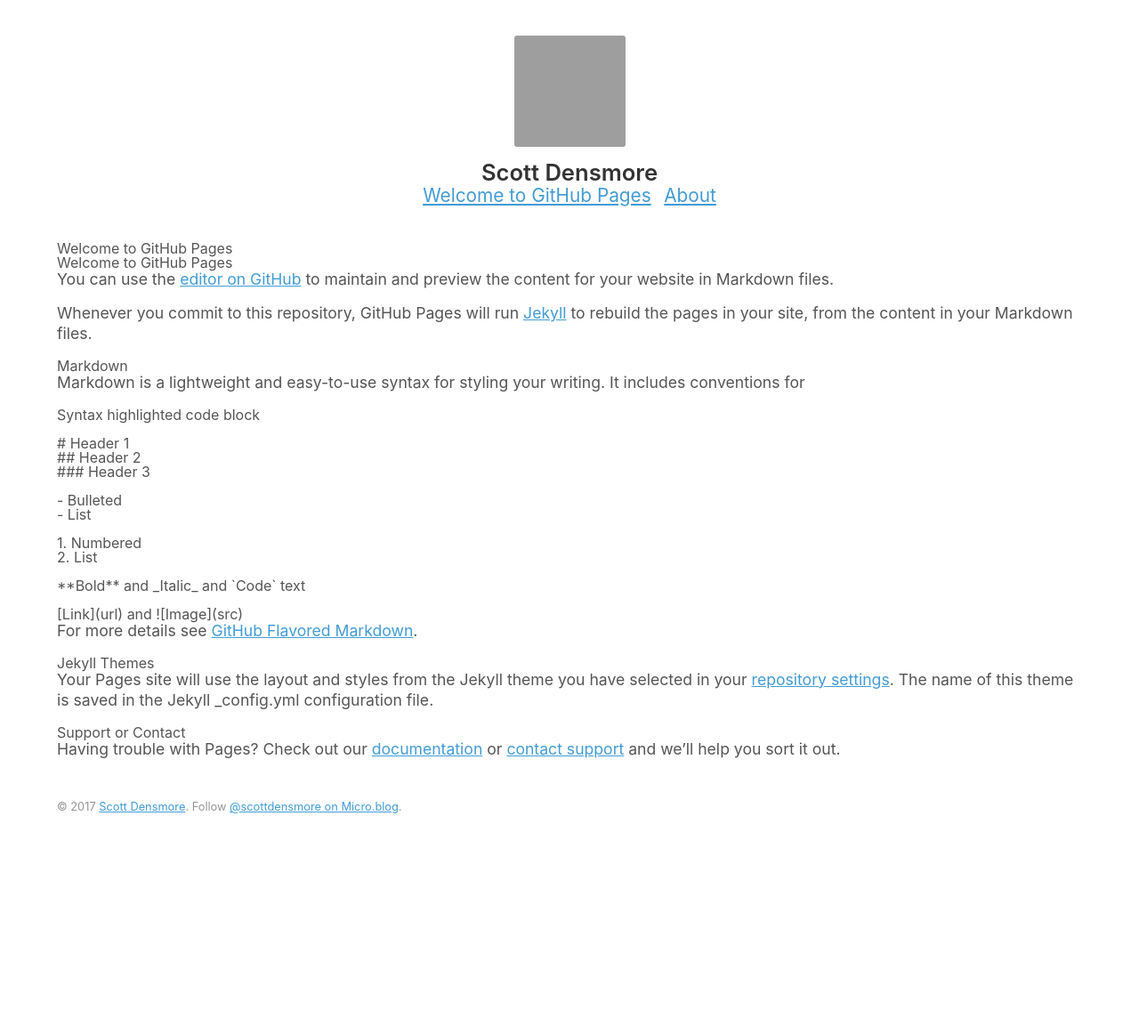
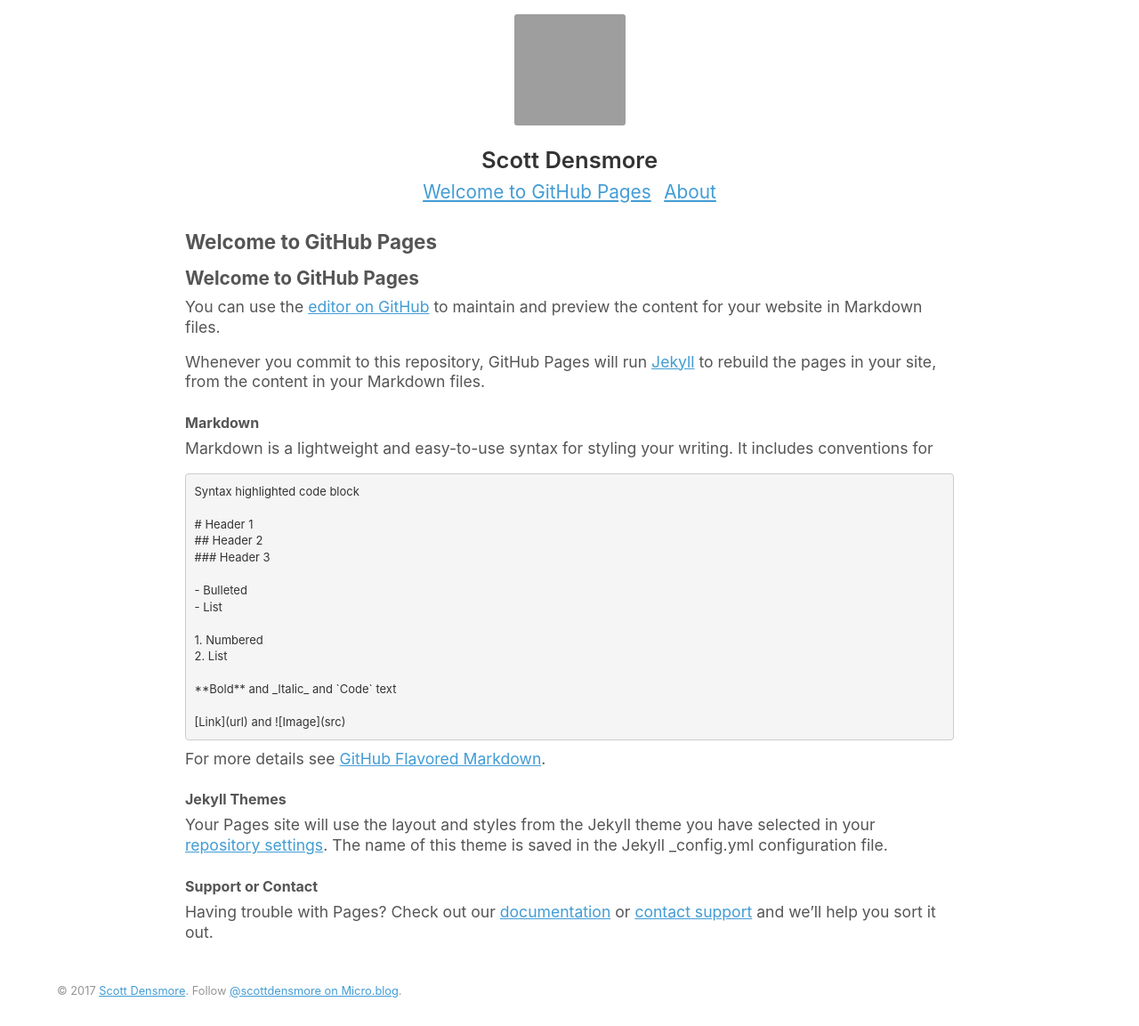
Before and after one commit to scottdensmore/scottdensmore.github.io, a Jekyll site: the page built from index.md, in a window 1280 px wide. Shown: the whole page at 89% size. Built offline with Jekyll 4.4.1, drawn with Linux system fonts in a browser that asks for light colours; our own code applies the rules of GitHub Pages for plain Markdown files; the list of posts is cut into pages by our own code; before the commit the page ends 946 px from its top, so only the background shows below that; grey boxes are pictures that could not be loaded.

Commit message:
Mirroring from Micro.blog.

```diff
--- a/assets/stylesheets/_layout/_microblog.scss
+++ b/assets/stylesheets/_layout/_microblog.scss
@@ -36,9 +36,9 @@
 .post--single {
   margin: 3rem auto;
   max-width: 1000px;
-  text-align: center;
+  text-align: left;
   p {
-    font-size: 2rem;
+    font-size: 1.4rem;
   }
   img {
     height: auto;
@@ -63,3 +63,72 @@
 strong {
   font-weight: bold;
 }
+
+h1 {
+  font-size: 1.4rem;
+  font-weight: bold;
+  padding-top: 10px;
+  padding-bottom: 10px;
+}
+
+h2 {
+  font-size: 1.3rem;
+  font-weight: bold;
+  padding-top: 10px;
+  padding-bottom: 10px;
+}
+
+h3 {
+  font-weight: bold;
+  padding-top: 10px;
+  padding-bottom: 10px;
+}
+
+h4 {
+  font-weight: bold;
+  padding-top: 10px;
+  padding-bottom: 10px;
+}
+
+ul {
+	list-style: disc inside;
+	padding-top: 5px;
+	padding-bottom: 15px;
+	padding-left: 5px;
+	padding-right: 5px;
+}
+
+li {
+  margin-left: 5px;
+  padding-top: 5px;
+  padding-bottom: 5px;
+}
+
+body.single img{
+    display: block;
+    margin: auto;
+}
+
+body.single main {
+    margin-left: auto;
+    margin-right: auto;
+   	width: 75%;
+}
+
+body.single header {
+    margin: 1rem 0 1.5rem 0;
+}
+
+pre {
+    display: block;
+    padding: 9.5px;
+    margin: 0 0 10px;
+    font-size: 13px;
+    line-height: 1.42857143;
+    color: #333;
+    word-break: break-all;
+    word-wrap: break-word;
+    background-color: #f5f5f5;
+    border: 1px solid #ccc;
+    border-radius: 4px;
+}
```
